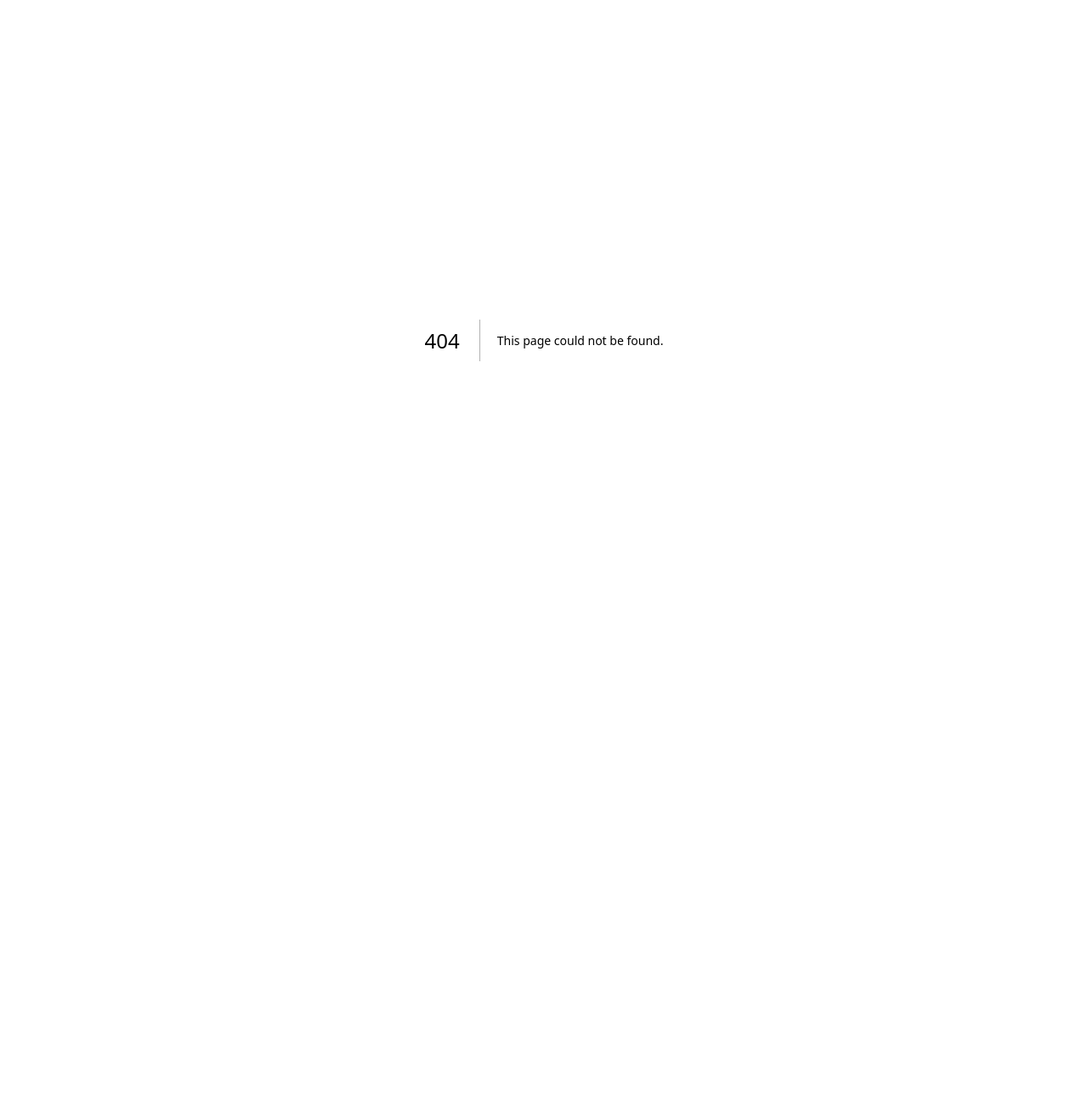
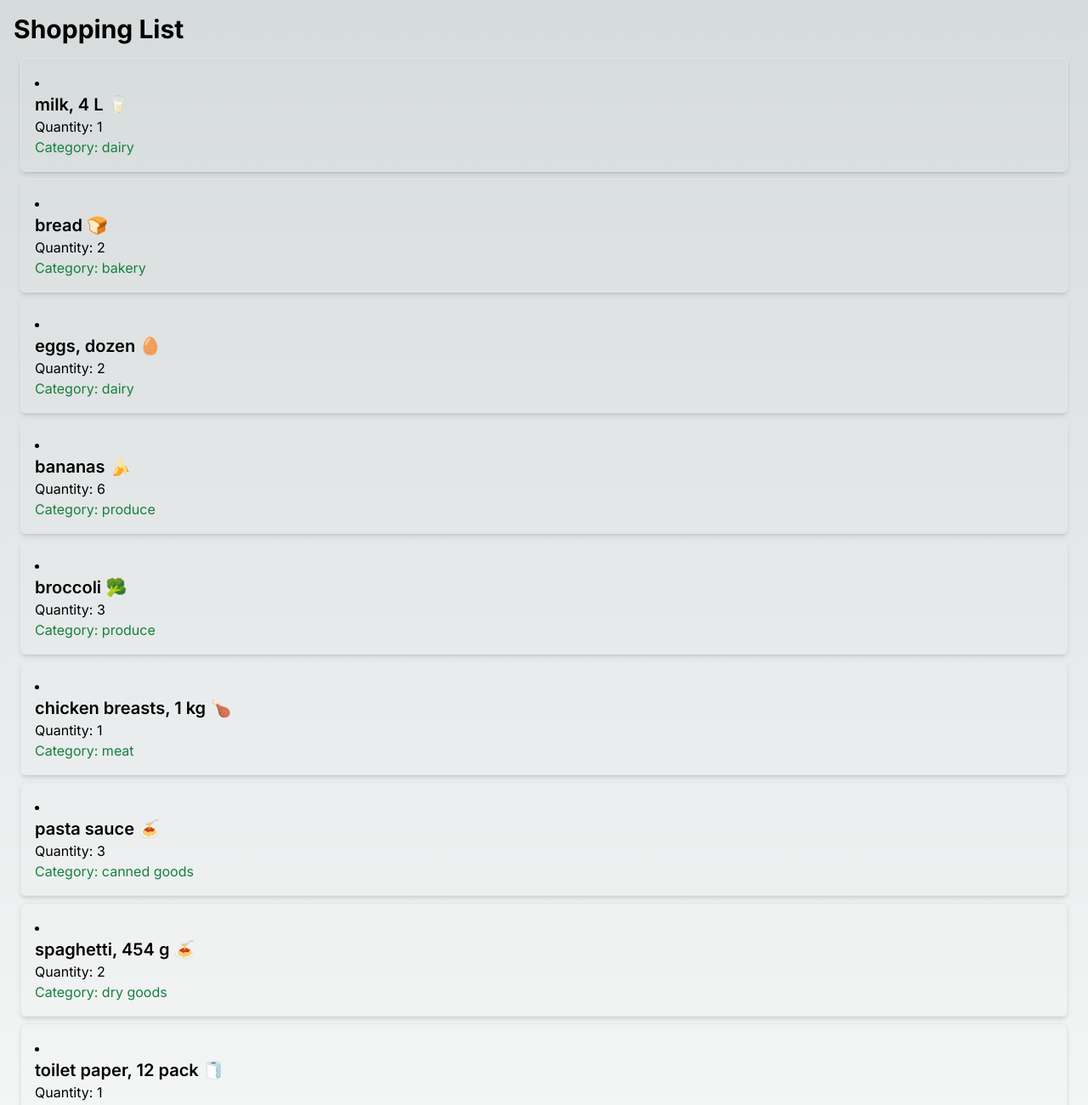
Before and after one commit to kev257/cprg306-assignments, a Next.js app: page /week3 in a window 1280 px wide. Before the commit this address had no page. Shown: the top 1300 px of the page at 85% size. Before the commit the page ends 800 px from the top, so only its background shows below. Built offline with nearby package versions, Linux system fonts and the light colour scheme.

Commit message:
week3lab
lol

```diff
--- a/app/layout.js
+++ b/app/layout.js
@@ -4,7 +4,7 @@
 const inter = Inter({ subsets: ['latin'] })
 
 export const metadata = {
-  title: 'Create Next App',
+  title: 'Shopping List',
   description: 'Generated by create next app',
 }
 
--- a/app/page.js
+++ b/app/page.js
@@ -1,131 +1,24 @@
 import Image from 'next/image'
 import StudentInfo from './studentInfo'; // Correct relative path
-import Link from 'next/link'; // Import Link from Next.js
+import Link from 'next/link';
 
 export default function Home() {
   return (
-    <main className="flex min-h-screen flex-col items-center justify-between p-24">
-      <div className="z-10 max-w-5xl w-full items-center justify-between font-mono text-sm lg:flex">
-        <p className="fixed left-0 top-0 flex w-full justify-center border-b border-gray-300 bg-gradient-to-b from-zinc-200 pb-6 pt-8 backdrop-blur-2xl dark:border-neutral-800 dark:bg-zinc-800/30 dark:from-inherit lg:static lg:w-auto  lg:rounded-xl lg:border lg:bg-gray-200 lg:p-4 lg:dark:bg-zinc-800/30">
-          Get started by editing&nbsp;
-          <code className="font-mono font-bold">app/page.js</code>
-        </p>
-        <div className="fixed bottom-0 left-0 flex h-48 w-full items-end justify-center bg-gradient-to-t from-white via-white dark:from-black dark:via-black lg:static lg:h-auto lg:w-auto lg:bg-none">
-          <a
-            className="pointer-events-none flex place-items-center gap-2 p-8 lg:pointer-events-auto lg:p-0"
-            href="https://vercel.com?utm_source=create-next-app&utm_medium=appdir-template&utm_campaign=create-next-app"
-            target="_blank"
-            rel="noopener noreferrer"
-          >
-            By{' '}
-            <Image
-              src="/vercel.svg"
-              alt="Vercel Logo"
-              className="dark:invert"
-              width={100}
-              height={24}
-              priority
-            />
-          </a>
-        </div>
-      </div>
 
-      <div className="relative flex place-items-center before:absolute before:h-[300px] before:w-[480px] before:-translate-x-1/2 before:rounded-full before:bg-gradient-radial before:from-white before:to-transparent before:blur-2xl before:content-[''] after:absolute after:-z-20 after:h-[180px] after:w-[240px] after:translate-x-1/3 after:bg-gradient-conic after:from-sky-200 after:via-blue-200 after:blur-2xl after:content-[''] before:dark:bg-gradient-to-br before:dark:from-transparent before:dark:to-blue-700 before:dark:opacity-10 after:dark:from-sky-900 after:dark:via-[#0141ff] after:dark:opacity-40 before:lg:h-[360px] z-[-1]">
-        <Image
-          className="relative dark:drop-shadow-[0_0_0.3rem_#ffffff70] dark:invert"
-          src="/next.svg"
-          alt="Next.js Logo"
-          width={180}
-          height={37}
-          priority
-        />
-      </div>
+    <main>
 
-      <div className="mb-32 grid text-center lg:max-w-5xl lg:w-full lg:mb-0 lg:grid-cols-4 lg:text-left">
-        <a
-          href="https://nextjs.org/docs?utm_source=create-next-app&utm_medium=appdir-template&utm_campaign=create-next-app"
-          className="group rounded-lg border border-transparent px-5 py-4 transition-colors hover:border-gray-300 hover:bg-gray-100 hover:dark:border-neutral-700 hover:dark:bg-neutral-800/30"
-          target="_blank"
-          rel="noopener noreferrer"
-        >
-          <h2 className={`mb-3 text-2xl font-semibold`}>
-            Docs{' '}
-            <span className="inline-block transition-transform group-hover:translate-x-1 motion-reduce:transform-none">
-              -&gt;
-            </span>
-          </h2>
-          <p className={`m-0 max-w-[30ch] text-sm opacity-50`}>
-            Find in-depth information about Next.js features and API.
-          </p>
-        </a>
-
-        <a
-          href="https://nextjs.org/learn?utm_source=create-next-app&utm_medium=appdir-template-tw&utm_campaign=create-next-app"
-          className="group rounded-lg border border-transparent px-5 py-4 transition-colors hover:border-gray-300 hover:bg-gray-100 hover:dark:border-neutral-700 hover:dark:bg-neutral-800 hover:dark:bg-opacity-30"
-          target="_blank"
-          rel="noopener noreferrer"
-        >
-          <h2 className={`mb-3 text-2xl font-semibold`}>
-            Learn{' '}
-            <span className="inline-block transition-transform group-hover:translate-x-1 motion-reduce:transform-none">
-              -&gt;
-            </span>
-          </h2>
-          <p className={`m-0 max-w-[30ch] text-sm opacity-50`}>
-            Learn about Next.js in an interactive course with&nbsp;quizzes!
-          </p>
-        </a>
-
-        <a
-          href="https://vercel.com/templates?framework=next.js&utm_source=create-next-app&utm_medium=appdir-template&utm_campaign=create-next-app"
-          className="group rounded-lg border border-transparent px-5 py-4 transition-colors hover:border-gray-300 hover:bg-gray-100 hover:dark:border-neutral-700 hover:dark:bg-neutral-800/30"
-          target="_blank"
-          rel="noopener noreferrer"
-        >
-          <h2 className={`mb-3 text-2xl font-semibold`}>
-            Templates{' '}
-            <span className="inline-block transition-transform group-hover:translate-x-1 motion-reduce:transform-none">
-              -&gt;
-            </span>
-          </h2>
-          <p className={`m-0 max-w-[30ch] text-sm opacity-50`}>
-            Explore the Next.js 13 playground.
-          </p>
-        </a>
-
-        <a
-          href="https://vercel.com/new?utm_source=create-next-app&utm_medium=appdir-template&utm_campaign=create-next-app"
-          className="group rounded-lg border border-transparent px-5 py-4 transition-colors hover:border-gray-300 hover:bg-gray-100 hover:dark:border-neutral-700 hover:dark:bg-neutral-800/30"
-          target="_blank"
-          rel="noopener noreferrer"
-        >
-          <h2 className={`mb-3 text-2xl font-semibold`}>
-            Deploy{' '}
-            <span className="inline-block transition-transform group-hover:translate-x-1 motion-reduce:transform-none">
-              -&gt;
-            </span>
-          </h2>
-          <p className={`m-0 max-w-[30ch] text-sm opacity-50`}>
-            Instantly deploy your Next.js site to a shareable URL with Vercel.
-          </p>
-        </a>
-      </div>
-
-      <div>
       <h1>CPRG 306: Web Development 2 - Assignments</h1>
 
-      {/* Render StudentInfo */}
       <StudentInfo />
 
-      {/* Add a link to /week2 */}
-      <Link href="app\week2">
-        <a>Go to Week 2</a>
-      </Link>
+      <ul>
+        <li><Link href="week2">Go to Week 2</Link></li>
+        <li><Link href="week3">Go to Week 3</Link></li>
+        <li><Link href="week4">Go to Week 4</Link></li>
 
-      <Link href="app\week4">
-        <a>Go to Week 4</a>
-      </Link>
-    </div>
+      </ul>
+
+
 
 
     </main>
--- a/app/studentInfo.js
+++ b/app/studentInfo.js
@@ -9,7 +9,8 @@
       <p>Name: Kevin  Nguyen</p>
       <p>Section: CPRG 306 F</p>
 
-      <h1 className={styles.title}>
+      <h1 className="text-xl">
+
   Read <Link href="https://github.com/kev257?tab=repositories">this page!</Link>
 </h1>
 
--- /dev/null
+++ b/app/week3/item-list.js
@@ -0,0 +1,144 @@
+import react from 'react';
+import Item from './items';
+export default function ItemList() {
+
+    const item1 = {
+        name: "milk, 4 L 🥛",
+        quantity: 1,
+        category: "dairy",
+      };
+
+      const item2 = {
+        name: "bread 🍞",
+        quantity: 2,
+        category: "bakery",
+      };
+
+      const item3 = {
+        name: "eggs, dozen 🥚",
+        quantity: 2,
+        category: "dairy",
+      };
+
+      const item4 = {
+        name: "bananas 🍌",
+        quantity: 6,
+        category: "produce",
+      };
+
+      const item5 = {
+        name: "broccoli 🥦",
+        quantity: 3,
+        category: "produce",
+      };
+
+      const item6 = {
+        name: "chicken breasts, 1 kg 🍗",
+        quantity: 1,
+        category: "meat",
+      };
+
+      const item7 = {
+        name: "pasta sauce 🍝",
+        quantity: 3,
+        category: "canned goods",
+      };
+
+      const item8 = {
+        name: "spaghetti, 454 g 🍝",
+        quantity: 2,
+        category: "dry goods",
+      };
+
+      const item9 = {
+        name: "toilet paper, 12 pack 🧻",
+        quantity: 1,
+        category: "household",
+      };
+
+      const item10 = {
+        name: "paper towels, 6 pack",
+        quantity: 1,
+        category: "household",
+      };
+
+      const item11 = {
+        name: "dish soap 🍽️",
+        quantity: 1,
+        category: "household",
+      };
+
+      const item12 = {
+        name: "hand soap 🧼",
+        quantity: 4,
+        category: "household",
+      };
+
+      return (
+        <>
+        <Item
+          name={item1.name}
+          quantity={item1.quantity}
+          category={item1.category}
+        />
+        <Item
+          name={item2.name}
+          quantity={item2.quantity}
+          category={item2.category}
+        />
+      <Item
+          name={item3.name}
+          quantity={item3.quantity}
+          category={item3.category}
+        />
+      <Item
+          name={item4.name}
+          quantity={item4.quantity}
+          category={item4.category}
+        />
+      <Item
+          name={item5.name}
+          quantity={item5.quantity}
+          category={item5.category}
+        />
+      <Item
+          name={item6.name}
+          quantity={item6.quantity}
+          category={item6.category}
+        />
+      <Item
+          name={item7.name}
+          quantity={item7.quantity}
+          category={item7.category}
+        />
+      <Item
+          name={item8.name}
+          quantity={item8.quantity}
+          category={item8.category}
+        />
+      <Item
+          name={item9.name}
+          quantity={item9.quantity}
+          category={item9.category}
+        />
+      <Item
+          name={item10.name}
+          quantity={item10.quantity}
+          category={item10.category}
+        />
+      <Item
+          name={item11.name}
+          quantity={item11.quantity}
+          category={item11.category}
+        />
+      <Item
+          name={item12.name}
+          quantity={item12.quantity}
+          category={item12.category}
+        />
+
+
+      </>
+    );
+
+    }
--- /dev/null
+++ b/app/week3/items.js
@@ -0,0 +1,13 @@
+import React from 'react';
+
+function Item({ name, quantity, category }) {
+  return (
+    <li className="border p-4 m-2 rounded-md shadow-md">
+      <div className="font-semibold text-xl">{name}</div>
+      <div className="text--700">Quantity: {quantity}</div>
+      <div className="text-green-700">Category: {category}</div>
+    </li>
+  );
+}
+
+export default Item;
--- /dev/null
+++ b/app/week3/page.js
@@ -0,0 +1,13 @@
+import React from 'react';
+import ItemList from './item-list';
+
+function Page(){
+    return (
+        <main className="p-4">
+          <h1 className="text-3xl font-bold mb-4">Shopping List</h1>
+          <ItemList />
+        </main>
+      );
+
+}
+export default Page;
--- a/app/week4/new-item.js
+++ b/app/week4/new-item.js
@@ -1,17 +1,14 @@
-'use client'
-import { useState } from 'react'
+"use client";
+import { useState } from "react";
 
-export function newItemFunction()
-{
+export default function newItemFunction() {
   const [name, setName] = useState("");
-    const[quantity, setQuantity] = useState(1);
-    const[categories, setCategories] = useState(produce);
+  const [quantity, setQuantity] = useState(1);
+  const [category, setCategory] = useState("");
 
-    const handleSubmit = (e) =>
-
+  const handleSubmit = (e) => {
     e.preventDefault();
-        const newItem =
-        {
+    const newItem = {
       name,
       quantity,
       category,
@@ -22,14 +19,12 @@
     setName("");
     setQuantity(0);
     setCategory("");
-
-
+  };
 
   return (
     <div>
-          <h2>Create a New Item</h2>
+      <h2 className="text-3xl">Create a New Item</h2>
       <form onSubmit={handleSubmit}>
-
         <label>
           Name:
           <input
@@ -39,7 +34,6 @@
             required
           />
         </label>
-
 
         <label>
           Quantity:
@@ -53,10 +47,12 @@
           />
         </label>
 
-
         <label>
           Category:
-              <select value={category} onChange={(e) => setCategory(e.target.value)}>
+          <select
+            value={category}
+            onChange={(e) => setCategory(e.target.value)}
+          >
             <option value="Produce">Produce</option>
             <option value="Dairy">Dairy</option>
             <option value="Bakery">Bakery</option>
@@ -75,7 +71,4 @@
       </form>
     </div>
   );
-
 }
-
-export default NewItem;
--- a/app/week4/page.js
+++ b/app/week4/page.js
@@ -1,5 +1,5 @@
 import React from 'react';
-import NewItem from './new-item'; // Import the NewItem component
+import NewItem from './new-item';
 
 function Week4Page() {
   return (
```
Lines whose indentation alone changed are shown as unchanged.
